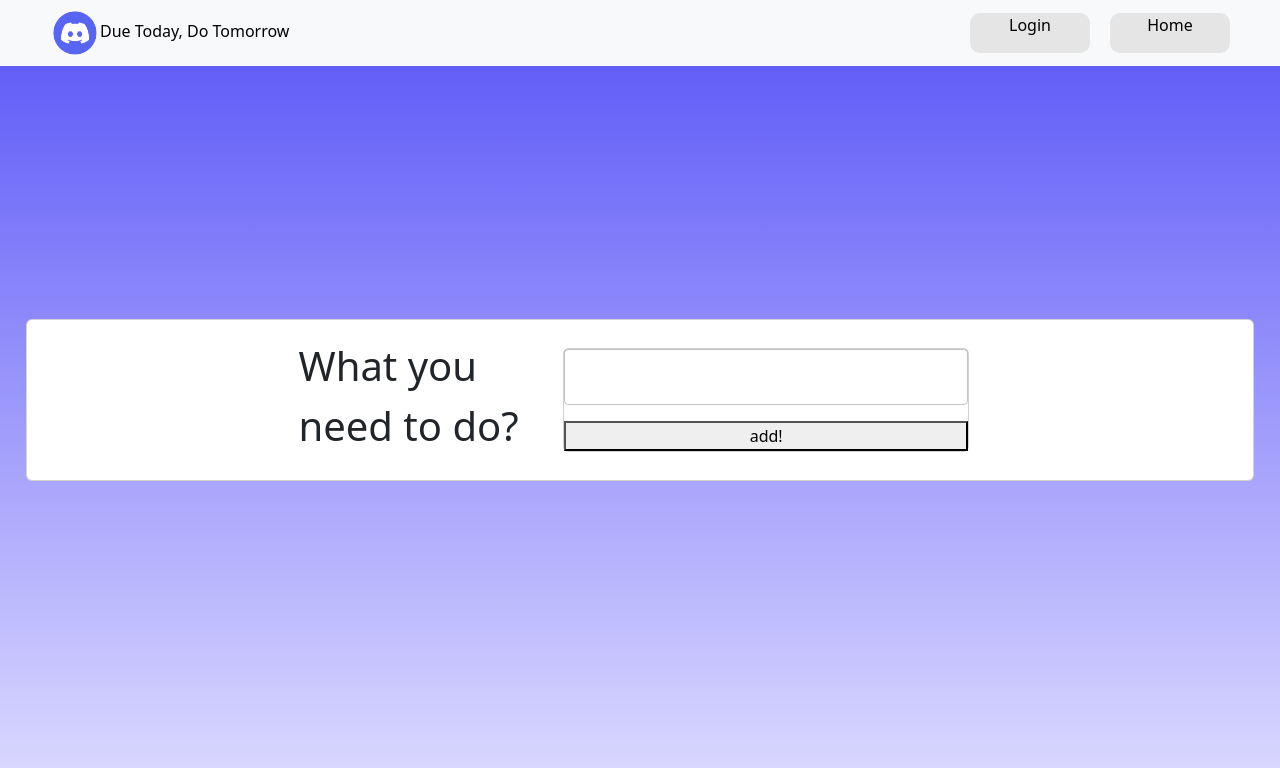
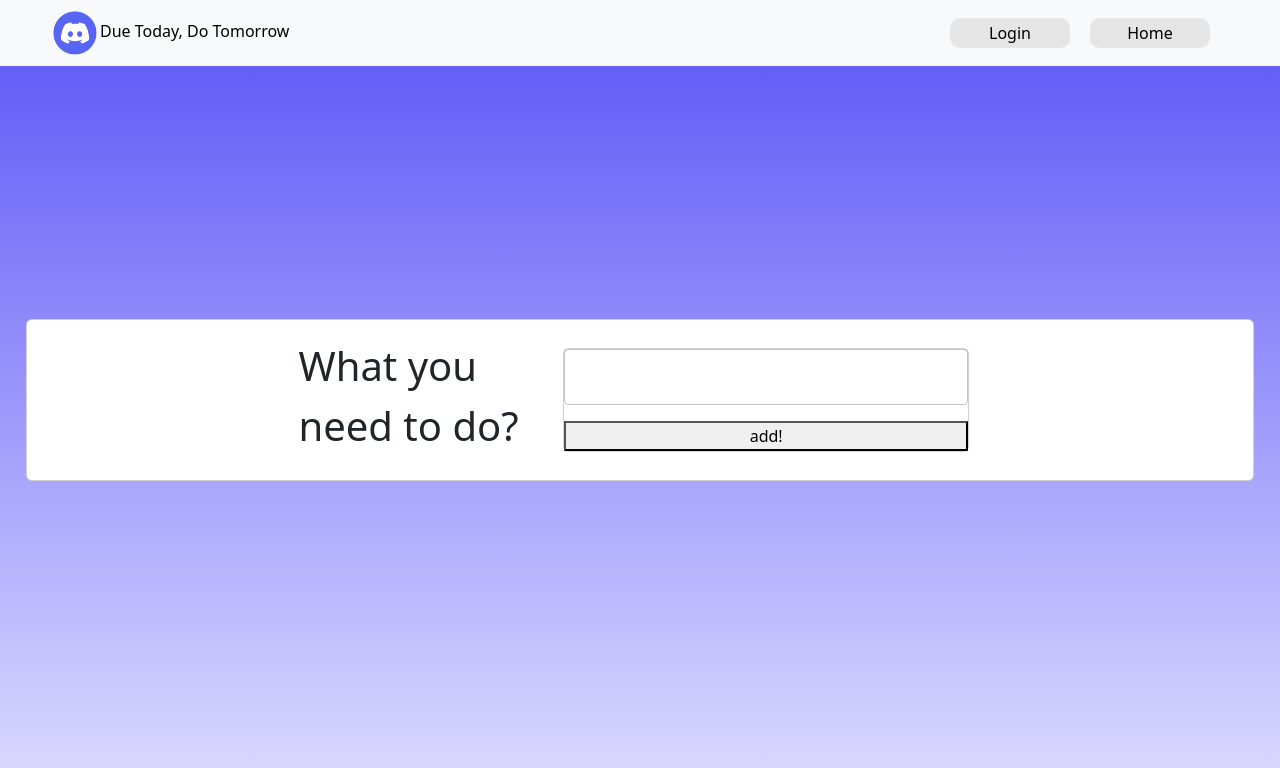
Before and after one commit to Thitipa/InClassProject01, a React (Create React App) app: page /home in a window 1280 px wide. Shown: the top 768 px of the page. Built offline with nearby package versions, Linux system fonts and the light colour scheme.

Commit message:
Link the nav

```diff
--- a/src/components/TipLogin.js
+++ b/src/components/TipLogin.js
@@ -1,50 +1,68 @@
 import * as React from "react";
 import "bootstrap/dist/css/bootstrap.min.css";
 // import { Box, Button } from "@mui/material";
-import Dis from "../images/discord_logo.png"
-import { Nav, NavItem } from 'reactstrap';
-import { NavLink, Switch } from 'react-router-dom';
+import Dis from "../images/discord_logo.png";
+import { Nav, NavItem } from "reactstrap";
+import { NavLink as RRNavLink } from "react-router-dom";
+import { NavLink } from "reactstrap";
 
 function TipLogin() {
   return (
     <div>
       <Nav
         className="d-flex justify-content-between navbar navbar-light bg-light"
-        style={{ position:"fixed", width:"100%" , paddingLeft:"50px" , paddingRight:"50px", bgcolor: "white", color: "black" }}
+        style={{
+          position: "fixed",
+          width: "100%",
+          paddingLeft: "50px",
+          paddingRight: "50px",
+          bgcolor: "white",
+          color: "black",
+        }}
       >
-        <div> <img src={Dis} alt="discord" width={50}></img>Due Today, Do Tomorrow</div>
-        <Nav pills><NavItem
+        <div>
+          <img src={Dis} alt="discord" width={50}></img>Due Today, Do Tomorrow
+        </div>
+        <Nav pills>
+          <NavItem>
+            <NavLink
               style={{
                 color: "black",
                 backgroundColor: "#E5E5E5",
-            border: "none",
                 width: "120px",
-            height: "40px",
-            textAlign:"center",
-            textJustify:"center",
+                padding:"3px",
+                textAlign: "center",
+                textJustify: "center",
                 borderRadius: "10px",
-            marginRight: "20px"
+                marginRight: "20px",
               }}
+              tag={RRNavLink}
+              exact
+              to="/login"
             >
               Login
+            </NavLink>
           </NavItem>
-        <NavItem
+          <NavItem>
+            <NavLink
               style={{
                 color: "black",
                 backgroundColor: "#E5E5E5",
-            border: "none",
                 width: "120px",
-            height: "40px",
-            textAlign:"center",
-            textJustify:"center",
+                padding:"3px",
+                textAlign: "center",
+                textJustify: "center",
                 borderRadius: "10px",
+                marginRight: "20px",
               }}
-
+              tag={RRNavLink}
+              exact
+              to="/home"
             >
               Home
+            </NavLink>
           </NavItem>
         </Nav>
-
       </Nav>
     </div>
   );
```
Lines whose indentation alone changed are shown as unchanged.
